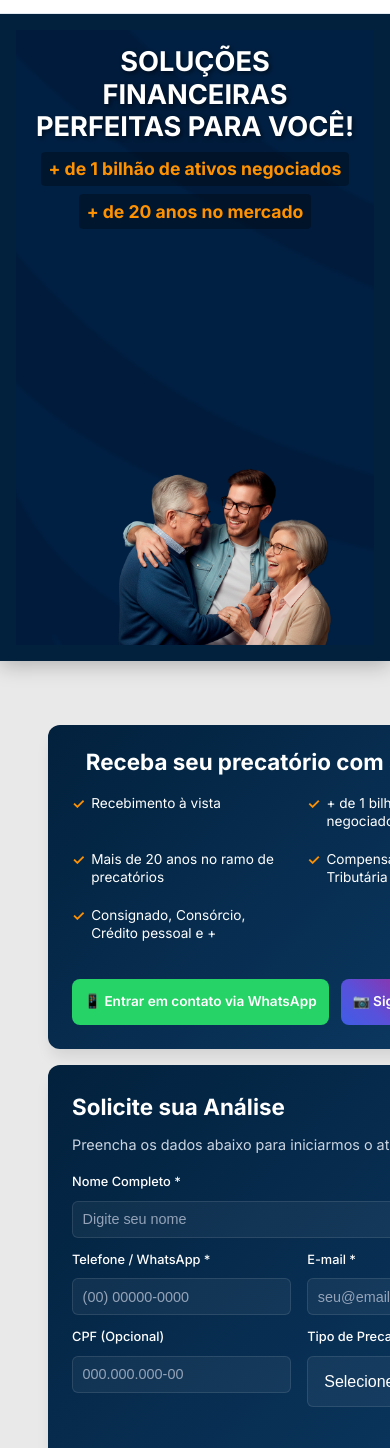
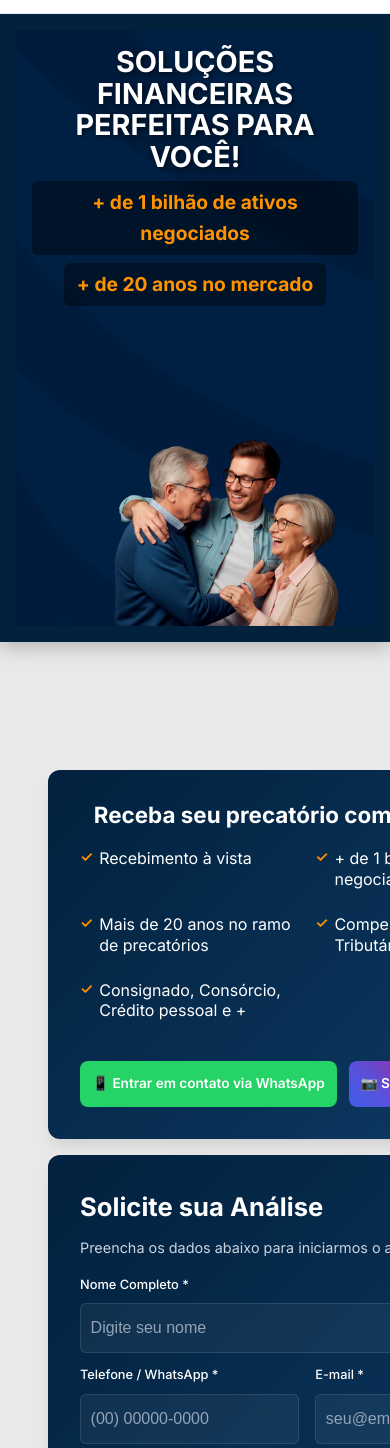
Before and after one commit to SteLopes26/apaxinvestimentos1, a website: page index.html in a window 390 px wide. Shown: the part 139-1587 px from the top of the page. Drawn offline with Linux system fonts and the light colour scheme; files whose address does not match are found by name.

Commit message:
Refine mobile layout: improved spacing, typography, and stacking

```diff
--- a/styles.css
+++ b/styles.css
@@ -911,19 +911,123 @@ main {
 }
 
 .steps-section {
-    background: transparent;
     box-shadow: none;
 }
 
 
-/* Mobile responsive adjustments */
+/* Restored CSS */
+.flag-icon {
+    height: 60px;
+    width: auto;
+    display: block;
+    margin: 0 auto 1rem;
+}
+
+.stat-card {
+    transition: transform 0.3s ease;
+}
+
+.stat-card:hover {
+    transform: scale(1.05);
+}
+
+/* Hourglass Animations */
+.sand-top {
+    transform-origin: bottom;
+    animation: drainSand 4s linear infinite;
+}
+
+.sand-stream {
+    animation: streamFlow 4s linear infinite;
+}
+
+.sand-bottom {
+    transform-origin: bottom;
+    transform: scaleY(0);
+    animation: fillSand 4s linear infinite;
+}
+
+@keyframes drainSand {
+    0% {
+        transform: scaleY(1);
+    }
+
+    40% {
+        transform: scaleY(0);
+    }
+
+    50% {
+        transform: scaleY(0);
+    }
+
+    90% {
+        transform: scaleY(1);
+    }
+
+    100% {
+        transform: scaleY(1);
+    }
+}
+
+@keyframes fillSand {
+    0% {
+        transform: scaleY(0);
+    }
+
+    40% {
+        transform: scaleY(1);
+    }
+
+    50% {
+        transform: scaleY(1);
+    }
+
+    90% {
+        transform: scaleY(0);
+    }
+
+    100% {
+        transform: scaleY(0);
+    }
+}
+
+@keyframes streamFlow {
+    0% {
+        opacity: 1;
+        height: 70px;
+    }
+
+    40% {
+        opacity: 1;
+        height: 70px;
+    }
+
+    41% {
+        opacity: 0;
+    }
+
+    89% {
+        opacity: 0;
+    }
+
+    90% {
+        opacity: 1;
+        height: 70px;
+    }
+
+    100% {
+        opacity: 1;
+        height: 70px;
+    }
+}
+
 /* =========================================
-   Unified Mobile Responsiveness
+   Unified Mobile Responsiveness (Refined)
    ========================================= */
 
 @media (max-width: 1024px) {
 
-    /* Hero Section - Mobile Optimization */
+    /* --- 1. HERO SECTION --- */
     .hero-section {
         height: auto;
         min-height: auto;
@@ -937,20 +1041,20 @@ main {
         flex-direction: column;
         justify-content: flex-start;
         position: relative;
-        padding-top: 3rem;
-        padding-bottom: 25rem;
-        /* Space for the image at bottom */
+        padding-top: 4rem;
+        /* More breathing room top */
+        padding-bottom: 22rem;
+        /* Space for image at bottom */
         min-height: auto;
-        gap: 1.5rem;
+        gap: 2rem;
         background: url('assets/hero-bg-v2.png') no-repeat center top / cover;
     }
 
     .hero-image {
         display: none;
-        /* Hide default image tag, use background on wrapper or specific mobile image logic if preferred, but existing code used opacity overlay. Let's keep it simple. */
-    }
-
-    /* Text Overlay - Static Position for Mobile */
+    }
+
+    /* Text Overlay */
     .hero-overlay-text {
         position: relative !important;
         top: auto !important;
@@ -962,14 +1066,14 @@ main {
         padding: 0 1.5rem;
         background: transparent !important;
         z-index: 2;
-        margin-bottom: 1rem;
+        margin-bottom: 2rem;
     }
 
     .hero-overlay-text h2 {
-        font-size: 2rem !important;
-        /* Larger for readability */
-        line-height: 1.2;
-        margin-bottom: 1rem;
+        font-size: 2.2rem !important;
+        /* Larger impact */
+        line-height: 1.1;
+        margin-bottom: 1.5rem;
         text-shadow: 2px 2px 4px rgba(0, 0, 0, 0.7);
     }
 
@@ -977,27 +1081,28 @@ main {
         align-items: center !important;
         justify-content: center;
         flex-direction: column;
-        /* Stack stats on mobile */
-        gap: 0.8rem;
+        gap: 1rem;
     }
 
     .stat-line {
-        font-size: 1.1rem !important;
-        background: rgba(0, 0, 0, 0.3);
-        padding: 0.2rem 0.5rem;
-        border-radius: 4px;
-    }
-
-    /* Person Overlay - Anchored to Bottom */
+        font-size: 1.2rem !important;
+        /* Readable */
+        background: rgba(0, 0, 0, 0.4);
+        padding: 0.4rem 0.8rem;
+        border-radius: 6px;
+        backdrop-filter: blur(4px);
+    }
+
+    /* Person Overlay */
     .hero-people-overlay {
         position: absolute !important;
         bottom: 0 !important;
         left: 50% !important;
         transform: translateX(-50%) !important;
-        width: 90% !important;
-        max-width: 360px !important;
+        width: 95% !important;
+        max-width: 400px !important;
         height: auto !important;
-        max-height: 50vh;
+        max-height: 55vh;
         object-fit: contain;
         object-position: bottom center;
         z-index: 1;
@@ -1005,7 +1110,12 @@ main {
         display: block !important;
     }
 
-    /* General Section Padding */
+    /* --- 2. GLOBAL TYPOGRAPHY & SPACING --- */
+    .page-title {
+        font-size: 2.2rem;
+        padding: 0 1rem;
+    }
+
     .section-container,
     .cta-section-wrapper,
     .differentials-section,
@@ -1014,177 +1124,105 @@ main {
     .site-footer {
         padding-left: 1.5rem !important;
         padding-right: 1.5rem !important;
+        padding-top: 3rem !important;
+        padding-bottom: 3rem !important;
     }
 
     .page-header {
-        margin-bottom: 2rem;
-    }
-
-    .page-title {
-        font-size: 2rem;
-    }
-
-    /* Grid Adjustments */
+        margin-bottom: 1.5rem;
+    }
+
+    /* --- 3. GRIDS & CARDS --- */
     .news-grid,
     .articles-grid,
     .steps-grid,
+    .differentials-grid,
     .footer-container {
         grid-template-columns: 1fr !important;
-        /* Stack items */
-        gap: 2rem;
-    }
-
-    /* CTA & Form */
+        gap: 2.5rem;
+        /* Distinct separation */
+    }
+
+    .differential-item {
+        margin-bottom: 1rem;
+    }
+
+    /* Remove Hover Effects on Touch */
+    .news-card:hover,
+    .step-card:hover,
+    .differential-item:hover {
+        transform: none !important;
+        box-shadow: var(--shadow-md) !important;
+    }
+
+    /* --- 4. CTA & FORMS --- */
     .cta-wrapper {
         grid-template-columns: 1fr;
+        gap: 2rem;
+    }
+
+    .benefits-col,
+    .form-col {
+        padding: 2rem !important;
     }
 
     .form-grid {
         grid-template-columns: 1fr;
-        /* Stack form inputs */
-    }
-
-    .benefits-list {
-        display: block;
-        /* Stack benefits */
+        gap: 1rem;
+    }
+
+    .form-group input,
+    .form-select,
+    .btn-submit {
+        height: 50px;
+        /* Touchable targets */
+        font-size: 1rem;
     }
 
     .benefits-list li {
-        margin-bottom: 0.8rem;
-    }
-
-    /* Footer */
+        margin-bottom: 1rem;
+        font-size: 1rem;
+    }
+
+    /* --- 5. FOOTER --- */
     .footer-logo {
-        height: 120px;
-        margin: 0 auto 1rem;
+        height: 100px;
+        margin: 0 auto 1.5rem;
         display: block;
     }
 
     .footer-col {
         text-align: center;
+        /* Center align for mobile neatness */
         align-items: center;
     }
 
     .footer-col-logo {
         align-items: center;
     }
+
+    .footer-bottom {
+        padding-top: 1.5rem;
+        margin-top: 2rem;
+    }
 }
 
 @media (max-width: 480px) {
     .hero-overlay-text h2 {
-        font-size: 1.7rem !important;
-    }
-
-    .hero-people-overlay {
-        max-width: 100% !important;
-    }
-}
-
-.flag-icon {
-    height: 60px;
-    width: auto;
-    display: block;
-    margin: 0 auto 1rem;
-}
-
-.stat-card {
-    transition: transform 0.3s ease;
-}
-
-.stat-card:hover {
-    transform: scale(1.05);
-}
-
-/* Hourglass Animations */
-.sand-top {
-    transform-origin: bottom;
-    animation: drainSand 4s linear infinite;
-}
-
-.sand-stream {
-    animation: streamFlow 4s linear infinite;
-}
-
-.sand-bottom {
-    transform-origin: bottom;
-    transform: scaleY(0);
-    animation: fillSand 4s linear infinite;
-}
-
-@keyframes drainSand {
-    0% {
-        transform: scaleY(1);
-    }
-
-    40% {
-        transform: scaleY(0);
-    }
-
-    50% {
-        transform: scaleY(0);
-    }
-
-    /* Pause empty */
-    90% {
-        transform: scaleY(1);
-    }
-
-    /* Refill invisible - simplified loop */
-    100% {
-        transform: scaleY(1);
-    }
-}
-
-@keyframes fillSand {
-    0% {
-        transform: scaleY(0);
-    }
-
-    40% {
-        transform: scaleY(1);
-    }
-
-    50% {
-        transform: scaleY(1);
-    }
-
-    90% {
-        transform: scaleY(0);
-    }
-
-    /* Empty invisible */
-    100% {
-        transform: scaleY(0);
-    }
-}
-
-@keyframes streamFlow {
-    0% {
-        opacity: 1;
-        height: 70px;
-    }
-
-    40% {
-        opacity: 1;
-        height: 70px;
-    }
-
-    41% {
-        opacity: 0;
-    }
-
-    89% {
-        opacity: 0;
-    }
-
-    90% {
-        opacity: 1;
-        height: 70px;
-    }
-
-    100% {
-        opacity: 1;
-        height: 70px;
+        font-size: 1.8rem !important;
+    }
+
+    .hero-wrapper {
+        padding-bottom: 18rem;
+        /* Small adjustments for smaller screens */
+    }
+
+    .page-title {
+        font-size: 1.8rem;
+    }
+
+    .cta-title {
+        font-size: 1.6rem;
     }
 }
 
```
